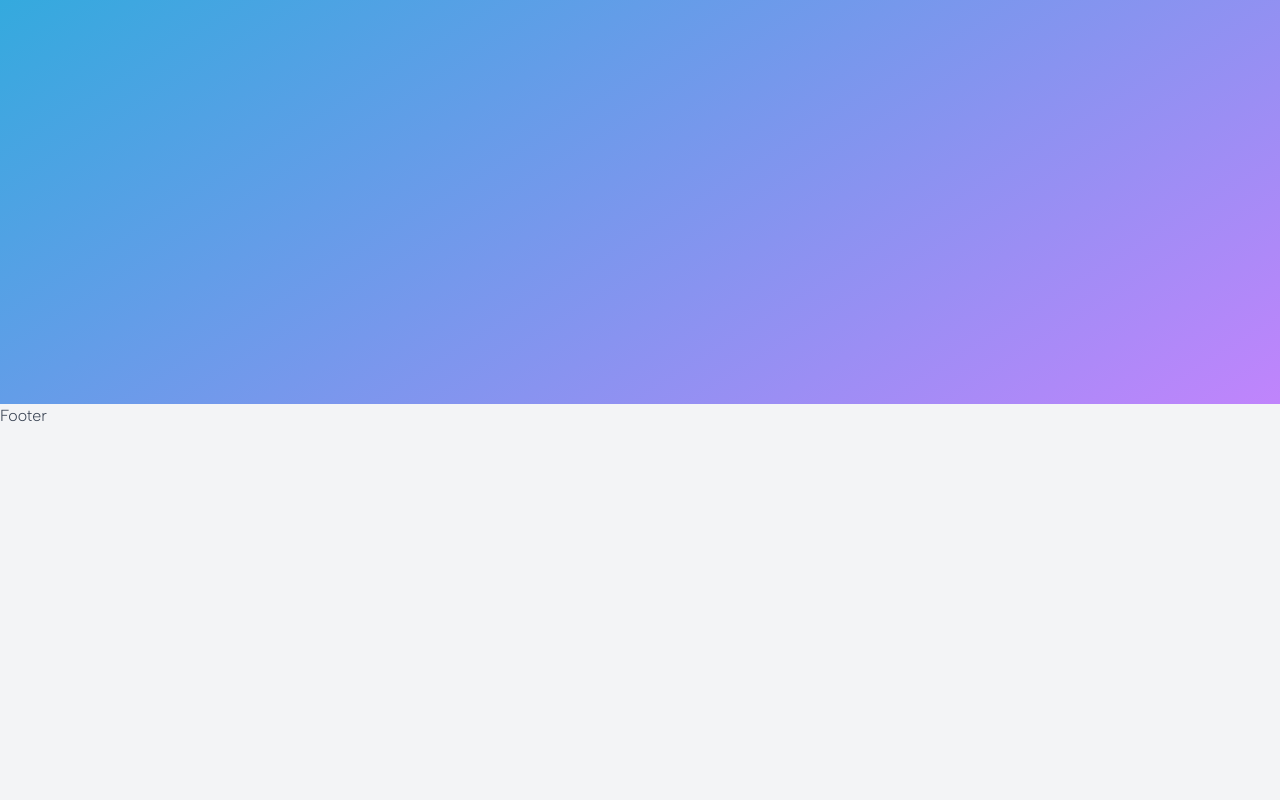
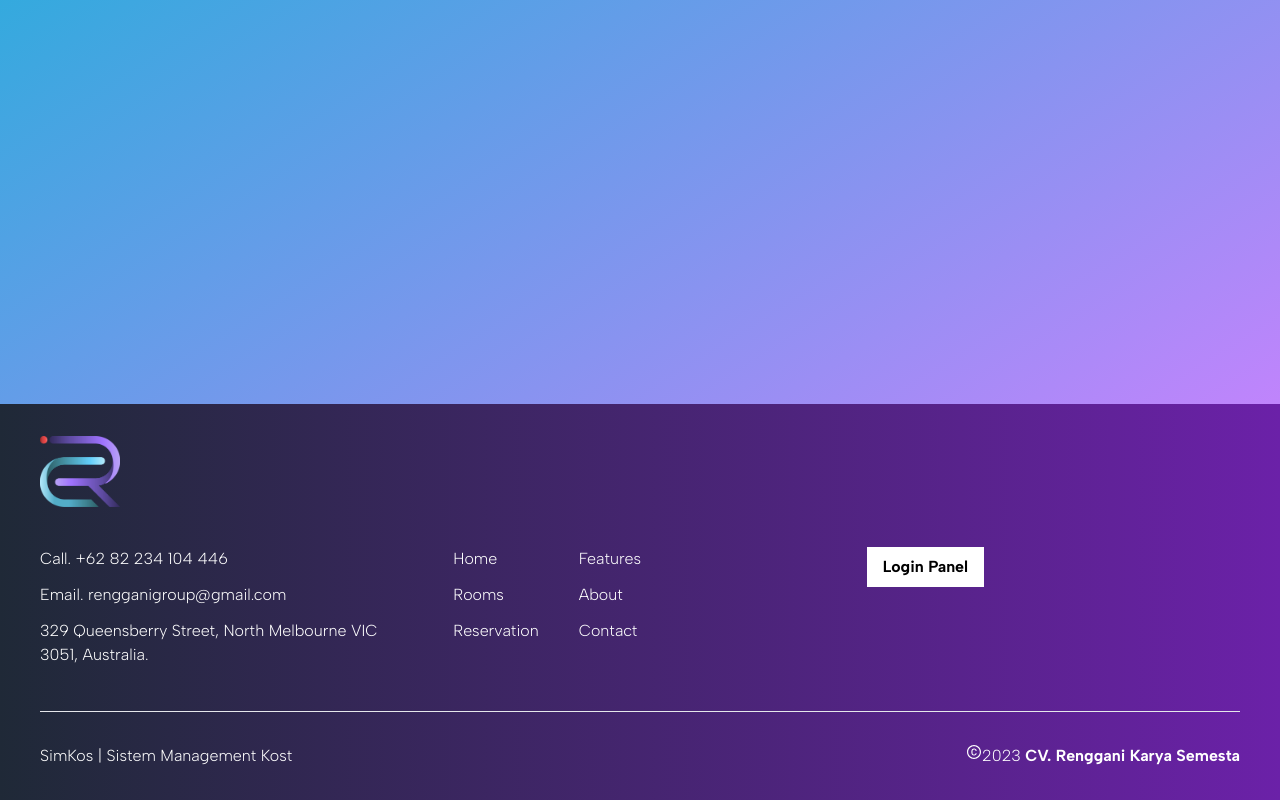
Before and after one commit to achrizal15/fe-simkos, a Next.js app: page /about in a window 1280 px wide. Shown: the part 396-1196 px from the top of the page. Before the commit the page ends 824 px from the top, so only its background shows below. Built offline with nearby package versions, Linux system fonts and the light colour scheme.

Commit message:
feature footer

```diff
--- a/app/_components/OfferSection.tsx
+++ b/app/_components/OfferSection.tsx
@@ -3,14 +3,16 @@ import styles from '../page.module.scss';
 import bgImage from '../../public/templates/beta/bg-offer.jpg';
 import Image from 'next/image';
 import OfferingData from './OfferingData';
-import { Swiper, SwiperSlide } from 'swiper/react';
+import { Swiper, SwiperSlide, useSwiper } from 'swiper/react';
 import 'swiper/css'; // Import Swiper styles
-import { H3 } from '@/components/core/Headings/Headings';
+import { H2, H3 } from '@/components/core/Headings/Headings';
 import Button from '@/components/core/Button';
 import { ALBERT_SANS_500 } from 'constant/fonts';
+import { useSwiperSlide } from 'swiper/react';
 
-interface OfferSectionProps {}
-const OfferSection: React.FC<OfferSectionProps> = ({}) => {
+interface OfferSectionProps { }
+const OfferSection: React.FC<OfferSectionProps> = ({ }) => {
+    const swiperSlide = useSwiperSlide();
     return (
         <div className={styles.offerSection}>
             <div
@@ -20,7 +22,7 @@ const OfferSection: React.FC<OfferSectionProps> = ({}) => {
                 {/* <Image src={bgImage} fill alt='offer-image' /> */}
             </div>
             <div className={styles.contentWrapper}>
-                <div className='container pt-16'>
+                <div className='container md:pt-16'>
                     <Swiper spaceBetween={0} slidesPerView={1} navigation>
                         {OfferingData.map((offering, index) => (
                             <SwiperSlide key={index}>
@@ -30,11 +32,12 @@ const OfferSection: React.FC<OfferSectionProps> = ({}) => {
                                         src={offering.image}
                                         fill
                                     />
-                                    <div className='absolute top-0 bottom-0 left-0 right-0 bg-black/50 flex flex-col items-end justify-center gap-4 p-8'>
+
+                                    <div className='absolute top-0 bottom-0 left-0 right-0 bg-black/60 flex flex-col items-end justify-center gap-4 p-8'>
                                         <div className='text-right text-white'>
-                                            <H3 className='uppercase'>
+                                            <H2 className='uppercase lg:text-4xl'>
                                                 {offering.title}
-                                            </H3>
+                                            </H2>
                                             <p className='text-sm md:text-lg'>
                                                 {offering.description}
                                             </p>
@@ -43,6 +46,7 @@ const OfferSection: React.FC<OfferSectionProps> = ({}) => {
                                             {offering.label_action}
                                         </button>
                                     </div>
+
                                 </div>
                             </SwiperSlide>
                         ))}
--- /dev/null
+++ b/components/footer/footer.module.scss
@@ -0,0 +1,21 @@
+.footer{
+    @apply bg-gradient-to-l from-purple-800 to-gray-800 text-white;
+    .wrapper{
+        @apply container py-8;
+        .logoWrapper{
+            @apply mb-10;
+        }
+        .content{
+            @apply md:grid-cols-3 grid md:gap-6 lg:gap-10 border-b pb-8;
+            .list{
+                @apply mb-3;
+            }
+            .btnLogin{
+                @apply bg-white text-black font-bold px-4 py-2 hover:bg-black hover:text-white;
+            }
+        }
+        .copyright{
+            @apply mt-8 flex items-center justify-between;
+        }
+    }
+}
--- a/components/footer/footer.tsx
+++ b/components/footer/footer.tsx
@@ -1,5 +1,69 @@
+import Image from "next/image";
+import Link from "next/link";
+import styles from './footer.module.scss'
+import { ALBERT_SANS } from "constant/fonts";
+import { FronEndMenu } from "constant/menu";
+import { AiOutlineCopyright } from "react-icons/ai";
 const Footer = () => {
-    return <div>Footer</div>;
+    return (
+        <footer className={styles.footer}>
+            <div className={styles.wrapper}>
+                <div className={styles.logoWrapper}>
+                    <Link href='/'>
+                        <Image
+                            className={styles.logo}
+                            src='/rg.png'
+                            width={80}
+                            height={90}
+                            alt='logo'
+                        />
+                    </Link>
+                </div>
+                <div className={`${styles.content} ${ALBERT_SANS.className}`}>
+                    <div>
+                        <ul>
+                            <li className={styles.list}>
+                                Call. +62 82 234 104 446
+                            </li>
+                            <li className={styles.list}>
+                                Email. rengganigroup@gmail.com
+                            </li>
+                            <li className={styles.list}>
+                                329 Queensberry Street, North Melbourne VIC 3051, Australia.
+                            </li>
+                        </ul>
+                    </div>
+                    <div className="flex gap-10">
+                        <ul>
+                            {FronEndMenu.slice(0, 3).map((menu, index) => (
+                                <li key={index} className={styles.list}>
+                                    <a href={menu.url}>{menu.title}</a>
+                                </li>
+                            ))}
+                        </ul>
+                        <ul>
+                            {FronEndMenu.slice(3, 6).map((menu, index) => (
+                                <li key={index} className={styles.list}>
+                                    <a href={menu.url}>{menu.title}</a>
+                                </li>
+                            ))}
+                        </ul>
+                    </div>
+                    <div>
+                        <button className={styles.btnLogin}>
+                            Login Panel
+                        </button>
+                    </div>
+                </div>
+                <div className={styles.copyright}>
+                    <p>SimKos | Sistem Management Kost</p>
+                  <div className="flex">
+                  <AiOutlineCopyright/> <p> 2023 <b className="font-bold">CV. Renggani Karya Semesta</b></p>
+                  </div>
+                </div>
+            </div>
+        </footer>
+    );
 };
 
 export default Footer;
--- a/components/navbar/navbar.tsx
+++ b/components/navbar/navbar.tsx
@@ -6,43 +6,8 @@ import Link from 'next/link';
 import { ALBERT_SANS_400, ALBERT_SANS_500 } from 'constant/fonts';
 import { FiMenu } from 'react-icons/fi';
 import styles from './navbar.module.scss';
-interface MenuItem {
-    title: string;
-    url: string;
-    sub_menu: MenuItem[] | null;
-}
-const menu: MenuItem[] = [
-    {
-        title: 'Home',
-        url: '/',
-        sub_menu: null,
-    },
-    {
-        title: 'Rooms',
-        url: '/rooms',
-        sub_menu: null,
-    },
-    {
-        title: 'Reservation',
-        url: '/reservation',
-        sub_menu: null,
-    },
-    {
-        title: 'Features',
-        url: '/features',
-        sub_menu: null,
-    },
-    {
-        title: 'About',
-        url: '/about',
-        sub_menu: null,
-    },
-    {
-        title: 'Contact',
-        url: '/contact',
-        sub_menu: null,
-    },
-];
+import { FronEndMenu as menu } from 'constant/menu';
+
 
 const Navbar = () => {
     const pathname = usePathname();
--- /dev/null
+++ b/constant/menu.ts
@@ -0,0 +1,36 @@
+import MenuItemInterface from "utils/Interfaces/MenuItemInterface";
+
+const FronEndMenu: MenuItemInterface[] = [
+    {
+        title: 'Home',
+        url: '/',
+        sub_menu: null,
+    },
+    {
+        title: 'Rooms',
+        url: '/rooms',
+        sub_menu: null,
+    },
+    {
+        title: 'Reservation',
+        url: '/reservation',
+        sub_menu: null,
+    },
+    {
+        title: 'Features',
+        url: '/features',
+        sub_menu: null,
+    },
+    {
+        title: 'About',
+        url: '/about',
+        sub_menu: null,
+    },
+    {
+        title: 'Contact',
+        url: '/contact',
+        sub_menu: null,
+    },
+];
+
+export {FronEndMenu}
--- /dev/null
+++ b/utils/Interfaces/MenuItemInterface.tsx
@@ -0,0 +1,6 @@
+interface MenuItemInterface {
+    title: string;
+    url: string;
+    sub_menu: MenuItemInterface[] | null;
+}
+export default MenuItemInterface
```
Also changed, not shown: package.json (+10 -1 lines), .eslintrc.js (added), 1 other file (tests, documents, lock files or other folders).
